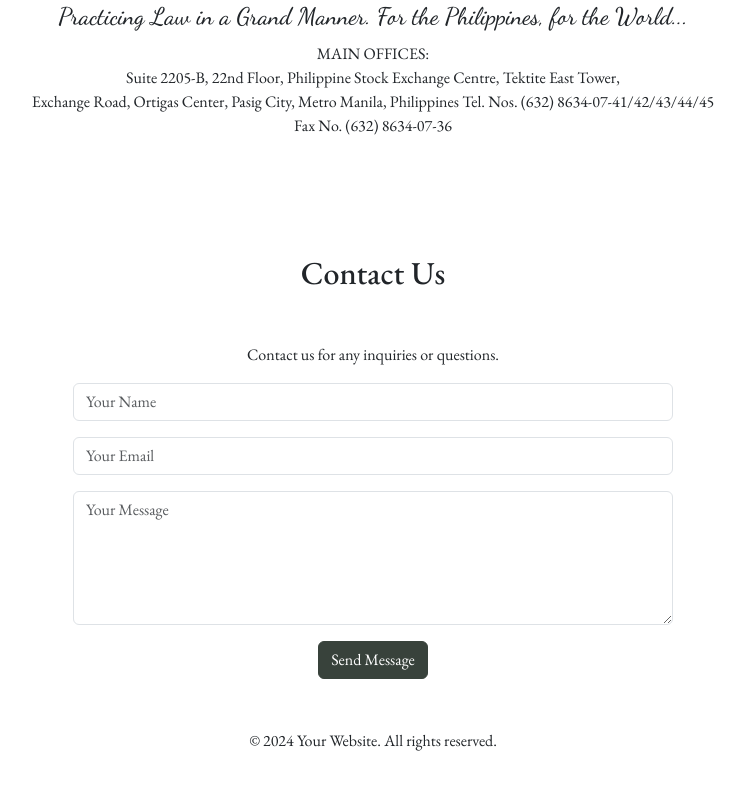
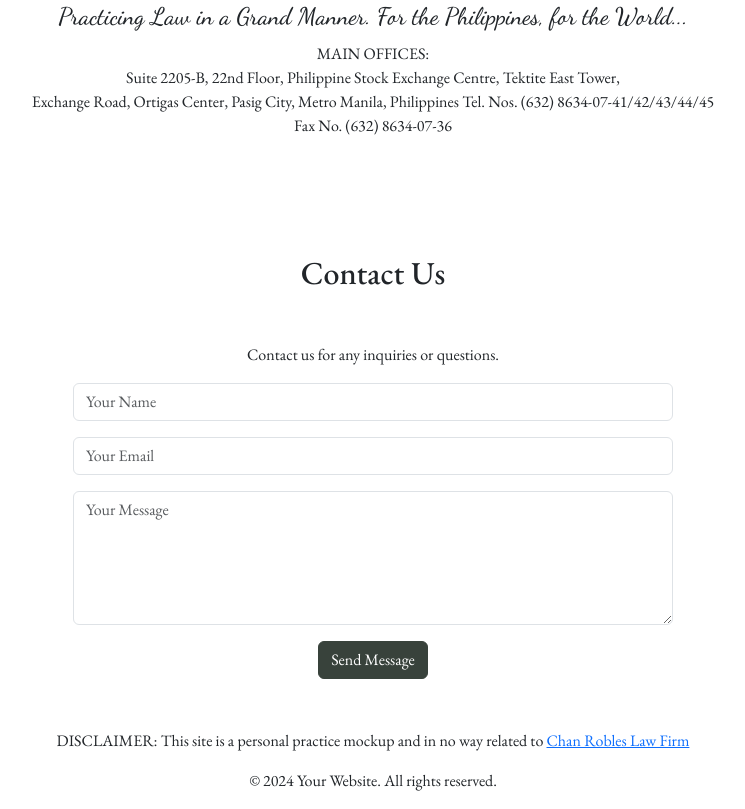
Before and after one commit to avocitty/charob.github.io, a plain HTML site: page index.html in a window 1280 px wide. Shown: the part 953-1762 px from the top of the page, without its empty margins (267-1012 px from the left). Before the commit the page ends 1722 px from the top, so only its background shows below. Drawn offline with nearby package versions, Linux system fonts and the light colour scheme.

Commit message:
Update index.html

```diff
--- a/index.html
+++ b/index.html
@@ -132,6 +132,7 @@
     <!-- Footer -->
     <footer>
         <div class="container text-center">
+            <p>DISCLAIMER: This site is a personal practice mockup and in no way related to <a href="https://chanrobles.com/">Chan Robles Law Firm</a></p>
             <p>&copy; 2024 Your Website. All rights reserved.</p>
         </div>
     </footer>
```
